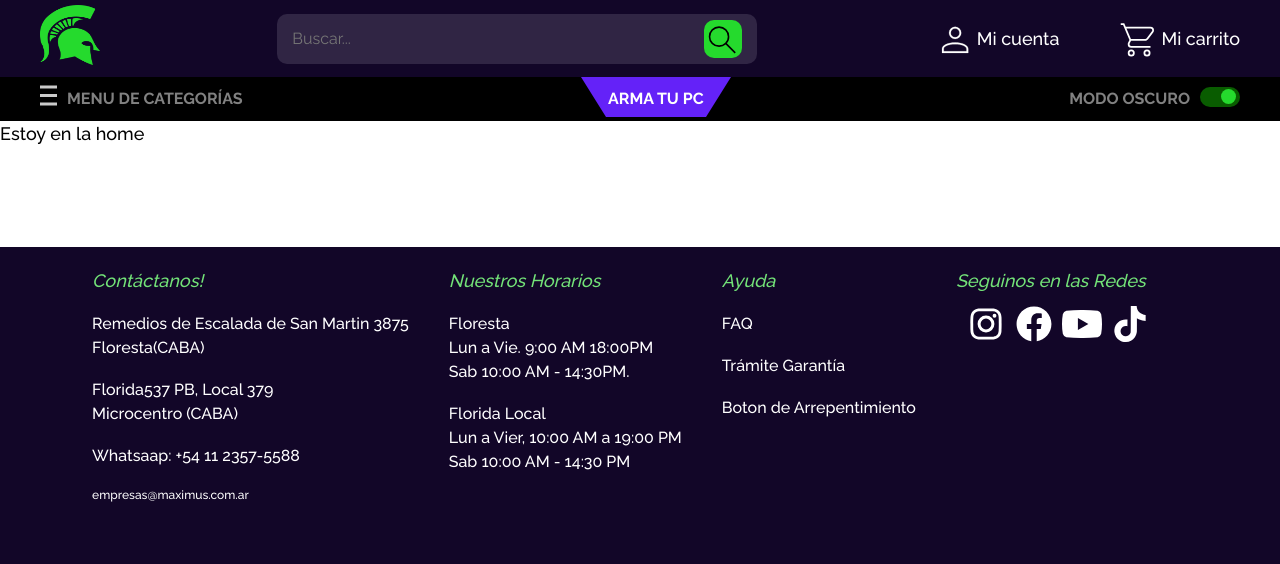
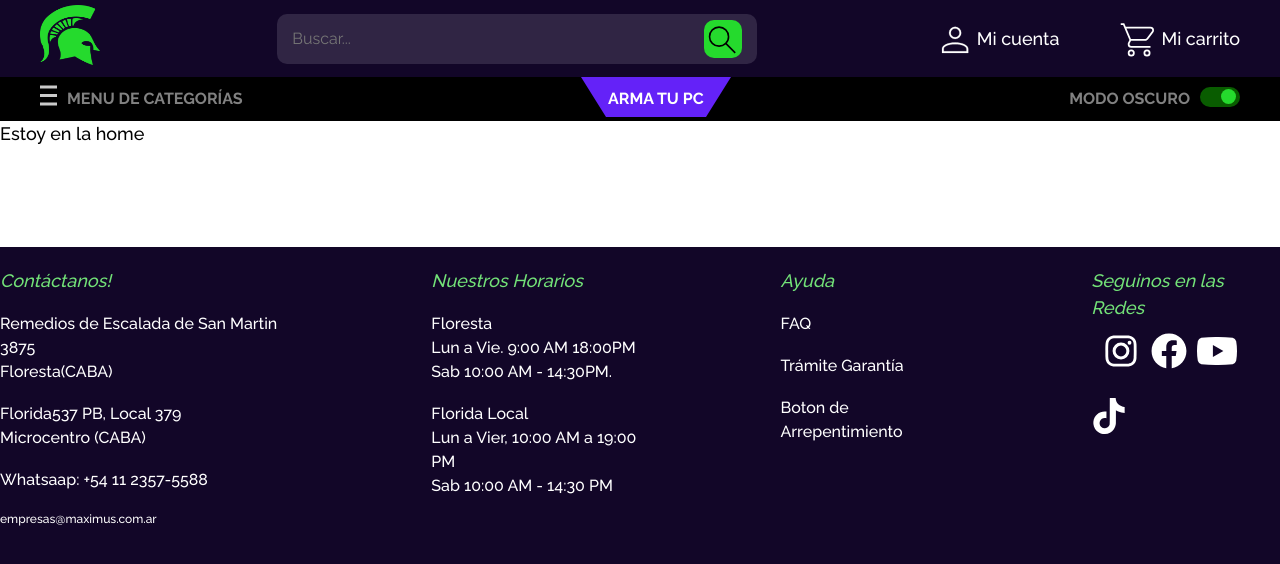
Before and after one commit to CoraYako/spartan-hardware, a Next.js app in the folder Client/: page / in a window 1280 px wide. Shown: the top 564 px of the page. Built offline with nearby package versions, Linux system fonts and the light colour scheme; a web font is replaced by a local one.

Commit message:
fix:footer

```diff
--- a/Client/components/common/Footer.js
+++ b/Client/components/common/Footer.js
@@ -10,7 +10,7 @@ export const Footer = () => {
     <FooterContainer>
 
       <div className='container'>
-        <Item1>
+        <Item>
           <h6  className='title'> Contáctanos!</h6>
           &nbsp;
           <Link href="#">
@@ -28,8 +28,8 @@ export const Footer = () => {
           </Link>
           <br/>
           <a href='mailito:empresas@maximus.com.ar'>empresas@maximus.com.ar</a>
-        </Item1>
-        <Item2>
+        </Item>
+        <Item>
           <h6 className='title'>Nuestros Horarios</h6>
           &nbsp;
           <Link href='#'>
@@ -43,8 +43,8 @@ export const Footer = () => {
             Lun a Vier, 10:00 AM a 19:00 PM<br/>
             Sab 10:00 AM - 14:30 PM</p>
           </Link>
-        </Item2>
-        <Item3>
+        </Item>
+        <Item>
           <h6 className='title'>Ayuda</h6>
           &nbsp;
           <Link href='#'>
@@ -58,26 +58,22 @@ export const Footer = () => {
           <Link href='#'>
             <p>Boton de Arrepentimiento</p>
           </Link>
-        </Item3>
-        <Item4>
+        </Item>
+        <Item>
           <h6 className='title'>Seguinos en las Redes</h6>
-
-          <Link href='#'>
+          <Link className='inst' href='#'>
             <IcoInstagram />
           </Link>
-          <Link href='#'>
+          <Link className='face' href='#'>
             <IcoFace />
           </Link>
-          <Link href='#'>
+          <Link className='inst' href='#'>
             <IcoYoutube />
           </Link>
           <Link href='#'>
             <IcoTik />
           </Link>
-        </Item4>
-        <Item5>
-
-        </Item5>
+        </Item>
       </div>
 
     </FooterContainer>
@@ -93,15 +89,15 @@ const FooterContainer = styled.div`
   .container{
     display: flex;
     justify-content: center;
-    gap: 40px;
+    gap: 120px;
     font-size: 12px;
 
   }
  `
-const Item1 = styled.div`
+const Item = styled.div`
   .title {
     font-style: italic;
-    color: var(--primaryGreen2);
+    color: var(--primaryGreen2)
   }
   p:hover{
     color:var(--primaryGreen2)
@@ -109,34 +105,11 @@ const Item1 = styled.div`
   a:hover{
     color:var(--primaryGreen2)
   }
+  .inst:hover{
+    color:red;
+  }
+  .face:hover{
+    color:blue;
+  }
+
 `
-const Item2 = styled.div`
-  .title{
-    font-style: italic;
-    color: var(--primaryGreen2);
-  }
-  p:hover{
-    color:var(--primaryGreen2)
-  }
-`
-const Item3 = styled.div`
-  .title{
-    font-style: italic;
-    color: var(--primaryGreen2);
-  }
-  p:hover{
-    color:var(--primaryGreen2)
-  }
-`
-const Item4 = styled.div`
-  .title{
-    font-style: italic;
-    color: var(--primaryGreen2);
-  }
-`
-const Item5 = styled.div`
-  .title{
-    font-style: italic;
-    color: var(--primaryGreen2);
-  }
-`
--- a/Client/public/icons/Facebook.js
+++ b/Client/public/icons/Facebook.js
@@ -1,6 +1,5 @@
-import * as React from "react"
 
-const SvgComponent = (props) => (
+const Facebook = (props) => (
   <svg
     xmlns="http://www.w3.org/2000/svg"
     width="3em"
@@ -15,4 +14,4 @@ const SvgComponent = (props) => (
   </svg>
 )
 
-export default SvgComponent
+export default Facebook;
--- a/Client/public/icons/Instagram.js
+++ b/Client/public/icons/Instagram.js
@@ -1,6 +1,5 @@
-import * as React from "react"
 
-const SvgComponent = (props) => (
+const Instagram = (props) => (
   <svg
     xmlns="http://www.w3.org/2000/svg"
     width="5em"
@@ -16,4 +15,4 @@ const SvgComponent = (props) => (
   </svg>
 )
 
-export default SvgComponent
+export default Instagram;
--- a/Client/public/icons/Tiktok.js
+++ b/Client/public/icons/Tiktok.js
@@ -1,6 +1,5 @@
-import * as React from "react"
 
-const SvgComponent = (props) => (
+const TikTok = (props) => (
   <svg
     xmlns="http://www.w3.org/2000/svg"
     width="3em"
@@ -15,4 +14,4 @@ const SvgComponent = (props) => (
   </svg>
 )
 
-export default SvgComponent
+export default TikTok;
--- a/Client/public/icons/Youtube.js
+++ b/Client/public/icons/Youtube.js
@@ -1,6 +1,5 @@
-import * as React from "react"
 
-const SvgComponent = (props) => (
+const Youtube = (props) => (
   <svg
     xmlns="http://www.w3.org/2000/svg"
     width="5em"
@@ -15,4 +14,4 @@ const SvgComponent = (props) => (
   </svg>
 )
 
-export default SvgComponent
+export default Youtube;
```
